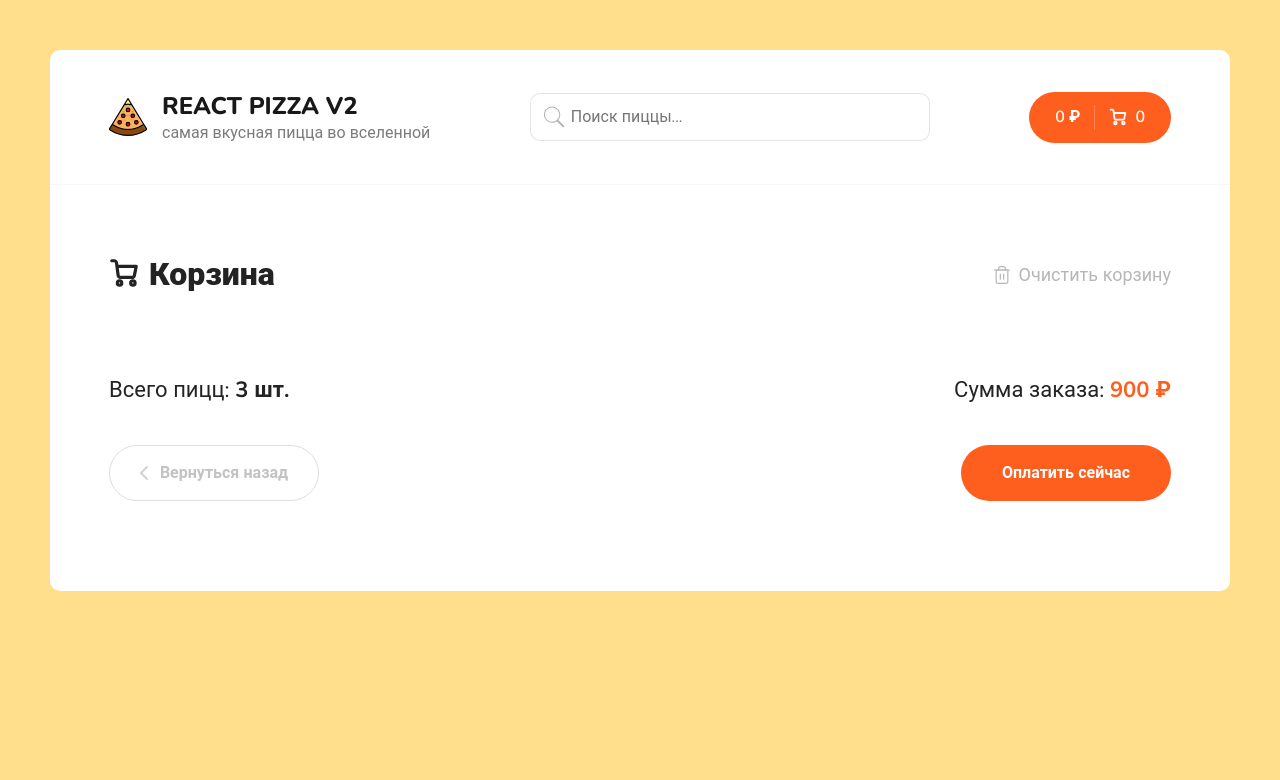
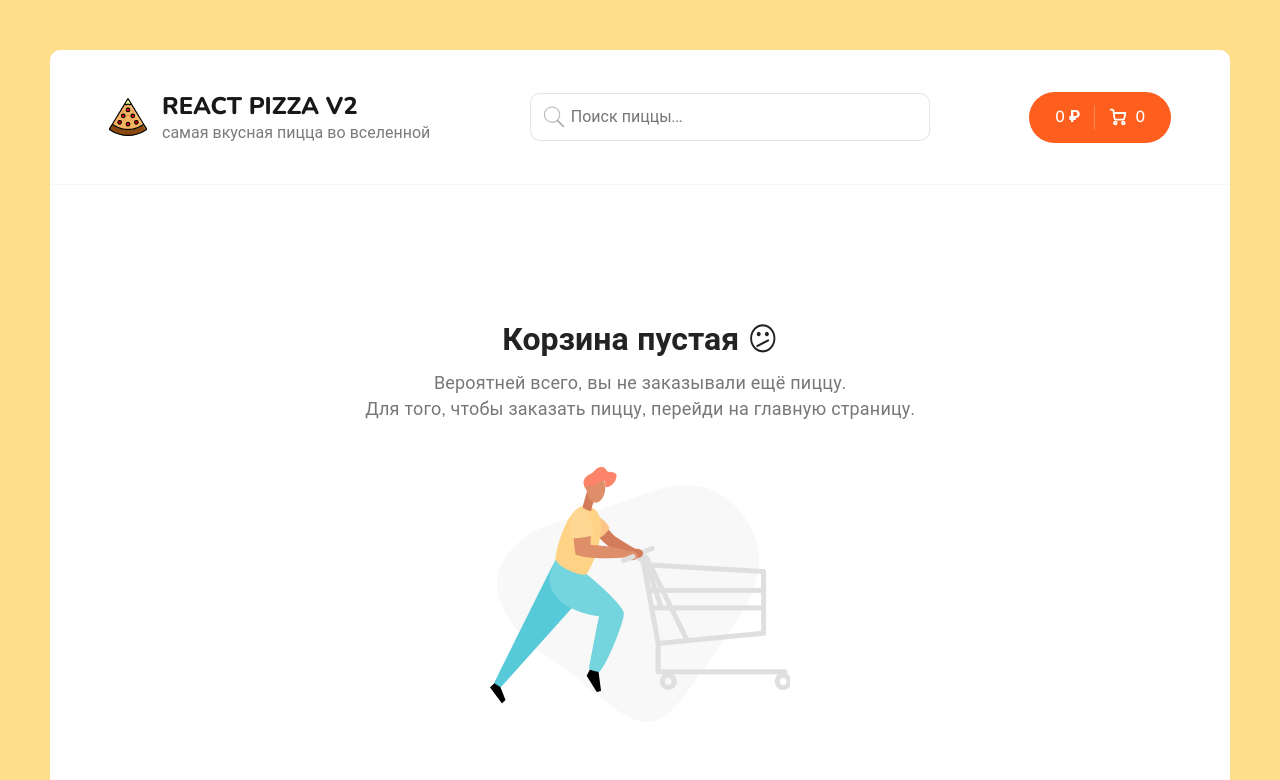
Before and after one commit to DEFnesses/react-pizza, a React (Create React App) app: page /cart in a window 1280 px wide. Shown: the top 780 px of the page. Built offline with nearby package versions, Linux system fonts and the light colour scheme.

Commit message:
#17 In progress

```diff
--- /dev/null
+++ b/src/components/CartEmpty.jsx
@@ -0,0 +1,26 @@
+import React from "react";
+import { Link } from "react-router-dom";
+import cartEmptyImg from "../assets/img/empty-cart.png";
+
+const CartEmpty = () => {
+  return (
+    <>
+      <div class="cart cart--empty">
+        <h2>
+          Корзина пустая <span>😕</span>
+        </h2>
+        <p>
+          Вероятней всего, вы не заказывали ещё пиццу.
+          <br />
+          Для того, чтобы заказать пиццу, перейди на главную страницу.
+        </p>
+        <img src={cartEmptyImg} alt="Empty cart" />
+        <Link to="/" class="button button--black" href="/">
+          <span>Вернуться назад</span>
+        </Link>
+      </div>
+    </>
+  );
+};
+
+export default CartEmpty;
--- a/src/components/CartItem.jsx
+++ b/src/components/CartItem.jsx
@@ -1,8 +1,12 @@
 import React from "react";
 import { useDispatch } from "react-redux";
-import { addItem, removeItem, clearItems } from "../redux/slices/cartSlice";
+import {
+  addItem,
+  removeItem,
+  minusItem
+} from "../redux/slices/cartSlice";
 
-const CartItem = ({ id, title, type, price, count, imageUrl }) => {
+const CartItem = ({ id, title, type, price, size, count, imageUrl }) => {
   const dispatch = useDispatch();
 
   const onClickPlus = () => {
@@ -13,8 +17,14 @@
     );
   };
 
-  const onClickClear = () => {
-    dispatch(clearItems(id));
+  const onClickMinus = () => {
+    dispatch(minusItem(id));
+  };
+
+  const onClickRemove = () => {
+    if (window.confirm('Ты действительно хочешь удалить товар?')) {
+      dispatch(removeItem(id));
+    }
   };
 
   return (
@@ -24,10 +34,13 @@
       </div>
       <div className="cart__item-info">
         <h3>{title}</h3>
-        <p>{type}, 26 см.</p>
+        <p>{type}, {size} см.</p>
       </div>
       <div className="cart__item-count">
-        <div className="button button--outline button--circle cart__item-count-minus">
+        <div
+          onClick={onClickMinus}
+          className="button button--outline button--circle cart__item-count-minus"
+        >
           <svg
             width="10"
             height="10"
@@ -72,7 +85,10 @@
         <b>{price * count} ₽</b>
       </div>
       <div className="cart__item-remove">
-        <div onClick={onClickClear} className="button button--outline button--circle">
+        <div
+          onClick={onClickRemove}
+          className="button button--outline button--circle"
+        >
           <svg
             width="10"
             height="10"
--- a/src/components/PizzaBlock/index.jsx
+++ b/src/components/PizzaBlock/index.jsx
@@ -22,7 +22,7 @@
       price,
       imageUrl,
       type: typeNames[activeType],
-      size: activeSize,
+      size: sizes[activeSize],
     };
     dispatch(addItem(item));
   };
--- a/src/pages/Cart.jsx
+++ b/src/pages/Cart.jsx
@@ -2,10 +2,24 @@
 import { Link } from "react-router-dom";
 import { useDispatch, useSelector } from "react-redux";
 import CartItem from "../components/CartItem";
+import { clearItems } from "../redux/slices/cartSlice";
+import CartEmpty from "../components/CartEmpty";
 
 function Cart() {
   const dispatch = useDispatch();
-  const items = useSelector((state) => state.cart.items);
+  const { totalPrice, items } = useSelector((state) => state.cart);
+
+  const totalCount = items.reduce((sum, item) => sum + item.count, 0);
+
+  const onClickClear = () => {
+    if (window.confirm("Ты действительно хочешь удалить всю корзину?")) {
+      dispatch(clearItems());
+    }
+  };
+
+  if (!totalPrice) {
+    return <CartEmpty />
+  }
 
   return (
     <div className="container">
@@ -43,7 +57,7 @@
             </svg>
             Корзина
           </h2>
-          <div className="cart__clear">
+          <div onClick={onClickClear} className="cart__clear">
             <svg
               width="20"
               height="20"
@@ -93,11 +107,11 @@
           <div className="cart__bottom-details">
             <span>
               {" "}
-              Всего пицц: <b>3 шт.</b>{" "}
+              Всего пицц: <b>{totalCount} шт.</b>{" "}
             </span>
             <span>
               {" "}
-              Сумма заказа: <b>900 ₽</b>{" "}
+              Сумма заказа: <b>{totalPrice} ₽</b>{" "}
             </span>
           </div>
           <div className="cart__bottom-buttons">
--- a/src/redux/slices/cartSlice.js
+++ b/src/redux/slices/cartSlice.js
@@ -20,13 +20,14 @@
           count: 1,
         });
       }
+
       state.totalPrice = state.items.reduce((sum, obj) => {
         return obj.price * obj.count + sum;
       }, 0);
     },
 
     minusItem(state, action) {
-      const findItem = state.items.find((obj) => obj.id === action.payload.id);
+      const findItem = state.items.find((obj) => obj.id !== action.payload.id);
 
       if (findItem) {
         findItem.count--;
@@ -36,12 +37,14 @@
     removeItem(state, action) {
       state.items = state.items.filter((obj) => obj.id !== action.payload);
     },
+
     clearItems(state) {
       state.items = [];
+      state.totalPrice = [];
     },
   },
 });
 
-export const { addItem, removeItem, clearItems } = cartSlice.actions;
+export const { addItem, removeItem, minusItem, clearItems } = cartSlice.actions;
 
 export default cartSlice.reducer;
--- a/src/scss/app.scss
+++ b/src/scss/app.scss
@@ -309,13 +309,14 @@
   }
 
   &--empty {
-    margin: 0 auto;
-    width: 560px;
+    margin: 100px auto;
+    width: 620px;
     text-align: center;
 
     h2 {
       font-size: 32px;
-      margin-bottom: 10px;
+      font-weight: 700;
+      margin-bottom: 15px;
     }
 
     p {
```
